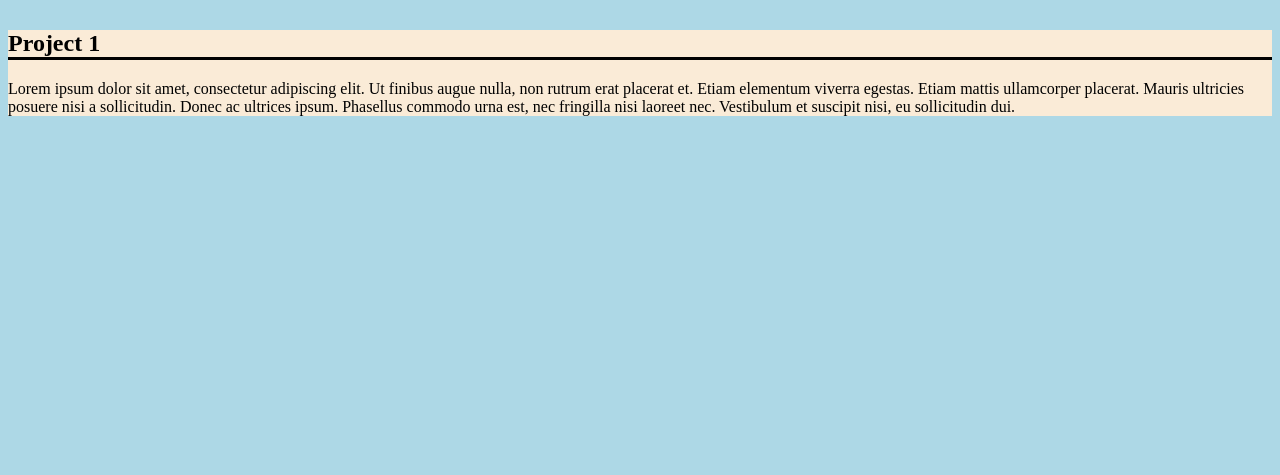
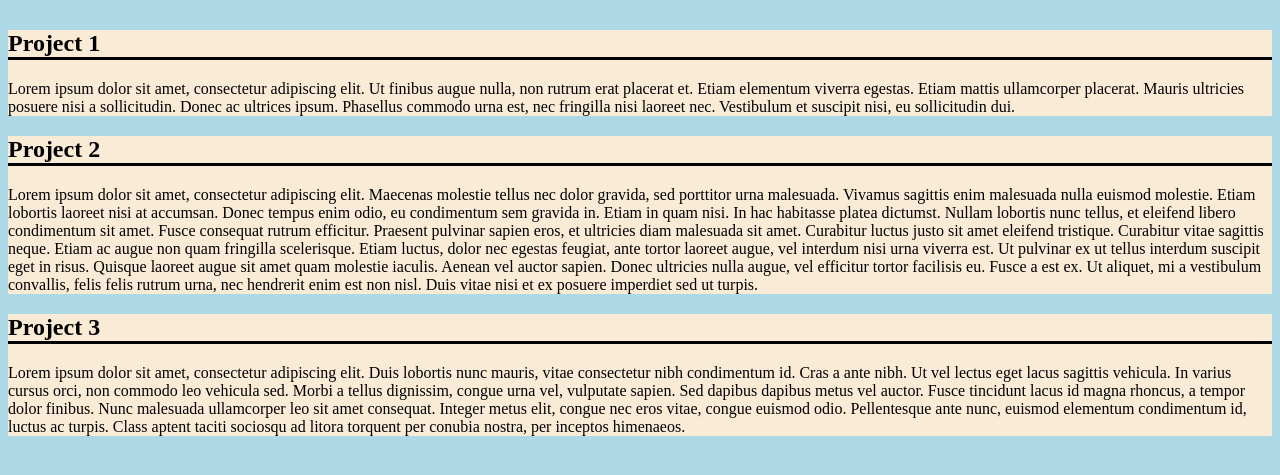
Before and after one commit to DarrenLewis13/My-website, a plain HTML site: page portfolio.html in a window 1280 px wide. Shown: the part 99-574 px from the top of the page. Drawn offline with Linux system fonts and the light colour scheme.

Commit message:
updated portfolio

```diff
--- a/portfolio.html
+++ b/portfolio.html
@@ -18,6 +18,22 @@
       </p>
   </section>
 
+  <section>
+     <h2>Project 2</h2>
+     <p>Lorem ipsum dolor sit amet, consectetur adipiscing elit. Maecenas molestie tellus nec dolor gravida, sed porttitor urna malesuada. Vivamus sagittis enim malesuada nulla euismod molestie. Etiam lobortis laoreet nisi at accumsan. Donec tempus enim odio, eu condimentum sem gravida in. Etiam in quam nisi. In hac habitasse platea dictumst. Nullam lobortis nunc tellus, et eleifend libero condimentum sit amet. Fusce consequat rutrum efficitur. Praesent pulvinar sapien eros, et ultricies diam malesuada sit amet.
+
+      Curabitur luctus justo sit amet eleifend tristique. Curabitur vitae sagittis neque. Etiam ac augue non quam fringilla scelerisque. Etiam luctus, dolor nec egestas feugiat, ante tortor laoreet augue, vel interdum nisi urna viverra est. Ut pulvinar ex ut tellus interdum suscipit eget in risus. Quisque laoreet augue sit amet quam molestie iaculis. Aenean vel auctor sapien. Donec ultricies nulla augue, vel efficitur tortor facilisis eu. Fusce a est ex. Ut aliquet, mi a vestibulum convallis, felis felis rutrum urna, nec hendrerit enim est non nisl. Duis vitae nisi et ex posuere imperdiet sed ut turpis.
+     </p>
+  </section>
+
+  <section>
+     <h2>Project 3</h2>
+     <p>Lorem ipsum dolor sit amet, consectetur adipiscing elit. Duis lobortis nunc mauris, vitae consectetur nibh condimentum id. Cras a ante nibh. Ut vel lectus eget lacus sagittis vehicula. In varius cursus orci, non commodo leo vehicula sed. Morbi a tellus dignissim, congue urna vel, vulputate sapien. Sed dapibus dapibus metus vel auctor. Fusce tincidunt lacus id magna rhoncus, a tempor dolor finibus. Nunc malesuada ullamcorper leo sit amet consequat. Integer metus elit, congue nec eros vitae, congue euismod odio. Pellentesque ante nunc, euismod elementum condimentum id, luctus ac turpis. Class aptent taciti sociosqu ad litora torquent per conubia nostra, per inceptos himenaeos.
+
+     </p>
+
+  </section>
+
   <body>
 
 </html>
```
Also changed, not shown: portfolio.css (line endings or trailing spaces).
